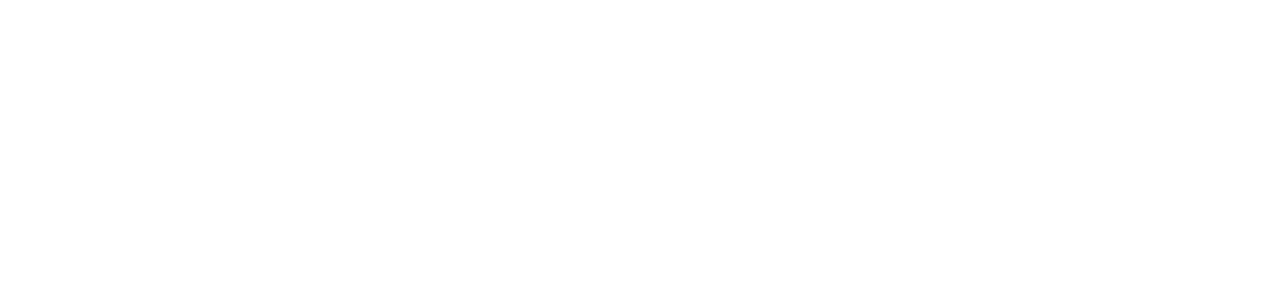
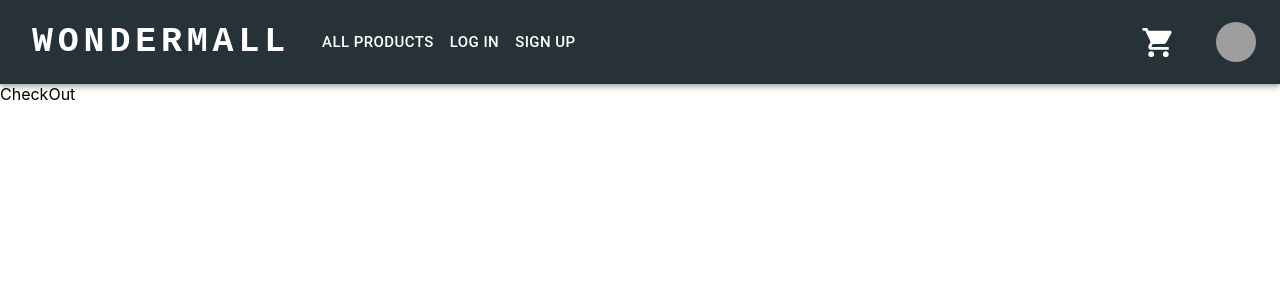
Before and after one commit to dhiant/learn-redux, a React (Create React App) app: page /checkout in a window 1280 px wide. Before the commit this address had no page. Shown: the top 300 px of the page. Built offline with nearby package versions, Linux system fonts and the light colour scheme; grey boxes are pictures that could not be loaded.

Commit message:
add: enable user to log out and route user to checkout page if sign-in

```diff
--- a/src/App.js
+++ b/src/App.js
@@ -1,13 +1,18 @@
 import "./App.css";
 import { Routes, Route } from "react-router-dom";
+import Layout from "./components/Layout";
 import Home from "./pages/Home";
 import Product from "./pages/Product";
+import CheckOut from "./pages/CheckOut";
 
 function App() {
   return (
     <Routes>
-      <Route path="/" index element={<Home />} />
-      <Route path="/product/:productId" element={<Product />} />
+      <Route path="/" element={<Layout />}>
+        <Route index element={<Home />} />
+        <Route path="/product/:productId" element={<Product />} />
+        <Route path="/checkout" element={<CheckOut />} />
+      </Route>
     </Routes>
   );
 }
--- /dev/null
+++ b/src/components/Layout.jsx
@@ -0,0 +1,14 @@
+import React from "react";
+import { Outlet } from "react-router-dom";
+import Navbar from "./Navbar";
+
+const Layout = () => {
+  return (
+    <div>
+      <Navbar />
+      <Outlet />
+    </div>
+  );
+};
+
+export default Layout;
--- a/src/components/LogInCard.jsx
+++ b/src/components/LogInCard.jsx
@@ -9,30 +9,31 @@
   Checkbox,
 } from "@mui/material";
 import { Stack } from "@mui/system";
-import React, { useState } from "react";
+import React, { useEffect, useState } from "react";
 import FacebookIcon from "@mui/icons-material/Facebook";
 import GoogleIcon from "@mui/icons-material/Google";
 import VisibilityIcon from "@mui/icons-material/Visibility";
 import VisibilityOffIcon from "@mui/icons-material/VisibilityOff";
 import { useDispatch, useSelector } from "react-redux";
 // import { login, register } from "../reducer/userDataSlice";
-// import { useNavigate } from "react-router-dom";
+import { useNavigate } from "react-router-dom";
 import { useForm } from "react-hook-form";
 import {
   signInWithGogglePop,
   signInWithGoogleRedirect,
   signInWithFacebookPop,
   signInWithFacebookRedirect,
+  auth,
 } from "../utils/firebase";
+import { onAuthStateChanged } from "firebase/auth";
 
 const LogInCard = ({ showLogInCard, handleCloseLogIn }) => {
   const [showPassword, setShowPassword] = useState(false);
   const [showConfirmPassword, setShowConfirmPassword] = useState(false);
   const [logInCard, setLogInCard] = useState(true);
   const dispatch = useDispatch();
-  // const navigate = useNavigate();
+  const navigate = useNavigate();
   const registeredUser = useSelector((state) => state.userData.users);
-  console.log(registeredUser);
   const {
     register,
     handleSubmit,
@@ -86,6 +87,16 @@
     }
   };
 
+  useEffect(() => {
+    const user = () => {
+      onAuthStateChanged(auth, (user) => {
+        if (user) {
+          navigate("/checkout");
+        }
+      });
+    };
+    return user();
+  }, []);
   return (
     <>
       <div>
--- a/src/components/Navbar.jsx
+++ b/src/components/Navbar.jsx
@@ -16,6 +16,8 @@
 import { Badge } from "@mui/material";
 import { useDispatch, useSelector } from "react-redux";
 import { clearProductInCart } from "../reducer/ProductSlice";
+import { signOut } from "firebase/auth";
+import { auth } from "../utils/firebase";
 
 const pages = ["all products", "Log In", "Sign Up"];
 const settings = ["Profile", "Account", "Dashboard", "Logout"];
@@ -40,8 +42,13 @@
     setAnchorElNav(null);
   };
 
-  const handleCloseUserMenu = () => {
-    setAnchorElUser(null);
+  const handleCloseUserMenu = (logout) => {
+    if (logout === "logout") {
+      signOut(auth);
+      setAnchorElUser(null);
+    } else {
+      setAnchorElUser(null);
+    }
   };
 
   return (
@@ -137,7 +144,15 @@
             {pages.map((page) => (
               <Button
                 component={NavLink}
-                to={page === "all products" ? "/all-products" : ""}
+                to={
+                  page === "all products"
+                    ? "/all-products"
+                    : page === "Log In"
+                    ? "/log-in"
+                    : page === "Sign Up"
+                    ? "/sign-up"
+                    : " "
+                }
                 key={page}
                 onClick={() => handleCloseNavMenu(page)}
                 sx={{
@@ -184,7 +199,10 @@
               onClose={handleCloseUserMenu}
             >
               {settings.map((setting) => (
-                <MenuItem key={setting} onClick={handleCloseUserMenu}>
+                <MenuItem
+                  key={setting}
+                  onClick={() => handleCloseUserMenu("logout")}
+                >
                   <Typography textAlign="center">{setting}</Typography>
                 </MenuItem>
               ))}
--- /dev/null
+++ b/src/pages/CheckOut.jsx
@@ -0,0 +1,7 @@
+import React from "react";
+
+const CheckOut = () => {
+  return <div>CheckOut</div>;
+};
+
+export default CheckOut;
```
